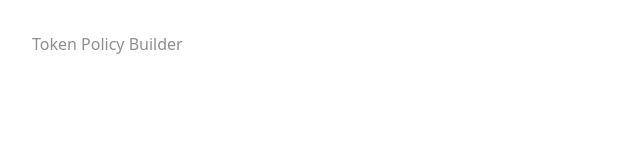
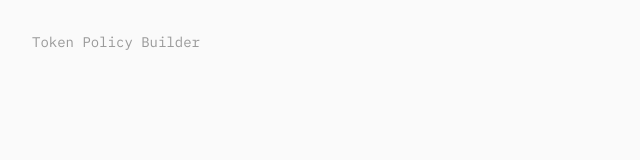
Before and after one commit to sid-nalegave/token-policy-builder, a React (Vite) app: page / in a window 1280 px wide. Shown: the top 160 px of the page, without its empty margins (0-640 px from the left). Built offline with nearby package versions, Linux system fonts and the light colour scheme.

Commit message:
feat: design tokens — tool-first palette, IBM Plex fonts, Okta navy accent

```diff
--- a/index.html
+++ b/index.html
@@ -4,7 +4,7 @@
     <meta charset="UTF-8" />
     <link rel="icon" type="image/svg+xml" href="/favicon.svg" />
     <meta name="viewport" content="width=device-width, initial-scale=1.0" />
-    <title>temp-init</title>
+    <title>Token Policy Builder</title>
   </head>
   <body>
     <div id="root"></div>
--- a/package.json
+++ b/package.json
@@ -12,7 +12,8 @@
   },
   "dependencies": {
     "@base-ui/react": "^1.3.0",
-    "@fontsource-variable/geist": "^5.2.8",
+    "@fontsource/ibm-plex-mono": "^5.2.7",
+    "@fontsource/ibm-plex-sans": "^5.2.8",
     "class-variance-authority": "^0.7.1",
     "clsx": "^2.1.1",
     "framer-motion": "^12.38.0",
--- a/src/App.tsx
+++ b/src/App.tsx
@@ -1,7 +1,7 @@
 function App() {
   return (
-    <main className="min-h-screen bg-background text-foreground">
-      <p className="p-8 text-muted-foreground">Token Policy Builder</p>
+    <main className="min-h-screen bg-background text-foreground p-8">
+      <p className="text-sm text-muted-foreground font-mono">Token Policy Builder</p>
     </main>
   )
 }
--- /dev/null
+++ b/src/design/tokens.css
@@ -0,0 +1,25 @@
+:root {
+  --color-background: #fafafa;
+  --color-foreground: #1a1a1a;
+  --color-card: #ffffff;
+  --color-primary: #1662dd;
+  --color-primary-light: #eff6ff;
+  --color-primary-dark: #1e3a5f;
+  --color-muted: #999999;
+  --color-border: #e5e5e5;
+  --color-warning-bg: #fffbeb;
+  --color-warning-text: #92400e;
+  --color-warning-border: #fde68a;
+
+  --font-sans: "IBM Plex Sans", sans-serif;
+  --font-mono: "IBM Plex Mono", monospace;
+
+  --radius-sm: 2px;
+  --radius-md: 4px;
+  --radius-lg: 6px;
+  --radius-xl: 8px;
+  --radius-pill: 100px;
+
+  --tracking-display: -0.025em;
+  --tracking-label: 0.12em;
+}
--- /dev/null
+++ b/src/design/tokens.ts
@@ -0,0 +1,32 @@
+export const tokens = {
+  colors: {
+    background: "#fafafa",
+    foreground: "#1a1a1a",
+    card: "#ffffff",
+    primary: "#1662dd",
+    primaryLight: "#eff6ff",
+    primaryDark: "#1e3a5f",
+    muted: "#999999",
+    border: "#e5e5e5",
+    warningBg: "#fffbeb",
+    warningText: "#92400e",
+    warningBorder: "#fde68a",
+  },
+  fontFamily: {
+    sans: ["IBM Plex Sans", "sans-serif"],
+    mono: ["IBM Plex Mono", "monospace"],
+  },
+  borderRadius: {
+    sm: "2px",
+    md: "4px",
+    lg: "6px",
+    xl: "8px",
+    pill: "100px",
+  },
+  letterSpacing: {
+    display: "-0.025em",
+    label: "0.12em",
+  },
+};
+
+export default tokens;
--- a/src/index.css
+++ b/src/index.css
@@ -1,51 +1,66 @@
+@import "@fontsource/ibm-plex-sans/400.css";
+@import "@fontsource/ibm-plex-sans/500.css";
+@import "@fontsource/ibm-plex-sans/600.css";
+@import "@fontsource/ibm-plex-mono/400.css";
+
 @tailwind base;
 @tailwind components;
 @tailwind utilities;
 
 @layer base {
   :root {
-    --background: 0 0% 100%;
-    --foreground: 0 0% 9%;
-    --card: 0 0% 100%;
-    --card-foreground: 0 0% 9%;
+    /* Tool-first: light monochrome base, Okta navy accent */
+    --background: 0 0% 98%;          /* #fafafa */
+    --foreground: 0 0% 10%;          /* #1a1a1a */
+    --card: 0 0% 100%;               /* #ffffff */
+    --card-foreground: 0 0% 10%;
     --popover: 0 0% 100%;
-    --popover-foreground: 0 0% 9%;
-    --primary: 0 0% 13%;
-    --primary-foreground: 0 0% 98%;
-    --secondary: 0 0% 97%;
-    --secondary-foreground: 0 0% 13%;
-    --muted: 0 0% 97%;
-    --muted-foreground: 0 0% 56%;
-    --accent: 0 0% 97%;
-    --accent-foreground: 0 0% 13%;
+    --popover-foreground: 0 0% 10%;
+    --primary: 214 83% 48%;          /* #1662dd okta navy */
+    --primary-foreground: 0 0% 100%;
+    --secondary: 0 0% 96%;           /* #f5f5f5 */
+    --secondary-foreground: 0 0% 33%;
+    --muted: 0 0% 96%;
+    --muted-foreground: 0 0% 60%;    /* #999 */
+    --accent: 214 100% 97%;          /* #eff6ff light blue */
+    --accent-foreground: 214 45% 24%; /* #1e3a5f dark navy */
     --destructive: 0 84% 60%;
     --destructive-foreground: 0 0% 98%;
-    --border: 0 0% 92%;
-    --input: 0 0% 92%;
-    --ring: 0 0% 71%;
-    --radius: 0.625rem;
+    --border: 0 0% 90%;              /* #e5e5e5 */
+    --input: 0 0% 90%;
+    --ring: 214 83% 48%;             /* okta navy for focus */
+    --radius: 0.25rem;               /* 4px — tight, tool-like */
+
+    /* Functional colors — used on result card only */
+    --warning-bg: 48 96% 89%;        /* amber */
+    --warning-text: 28 73% 26%;
+    --warning-border: 48 96% 77%;
   }
 
   .dark {
-    --background: 0 0% 9%;
-    --foreground: 0 0% 98%;
-    --card: 0 0% 13%;
-    --card-foreground: 0 0% 98%;
-    --popover: 0 0% 13%;
-    --popover-foreground: 0 0% 98%;
-    --primary: 0 0% 92%;
-    --primary-foreground: 0 0% 13%;
-    --secondary: 0 0% 27%;
-    --secondary-foreground: 0 0% 98%;
-    --muted: 0 0% 27%;
-    --muted-foreground: 0 0% 71%;
-    --accent: 0 0% 27%;
-    --accent-foreground: 0 0% 98%;
+    --background: 0 0% 7%;           /* #111 */
+    --foreground: 0 0% 93%;
+    --card: 0 0% 10%;
+    --card-foreground: 0 0% 93%;
+    --popover: 0 0% 10%;
+    --popover-foreground: 0 0% 93%;
+    --primary: 214 83% 55%;
+    --primary-foreground: 0 0% 100%;
+    --secondary: 0 0% 15%;
+    --secondary-foreground: 0 0% 80%;
+    --muted: 0 0% 15%;
+    --muted-foreground: 0 0% 45%;
+    --accent: 214 40% 15%;
+    --accent-foreground: 214 80% 80%;
     --destructive: 0 72% 51%;
     --destructive-foreground: 0 0% 98%;
-    --border: 0 0% 27%;
-    --input: 0 0% 27%;
-    --ring: 0 0% 56%;
+    --border: 0 0% 18%;
+    --input: 0 0% 18%;
+    --ring: 214 83% 55%;
+
+    --warning-bg: 28 50% 12%;
+    --warning-text: 48 80% 70%;
+    --warning-border: 28 40% 25%;
   }
 
   * {
@@ -53,6 +68,6 @@
   }
 
   body {
-    @apply bg-background text-foreground;
+    @apply bg-background text-foreground font-sans antialiased;
   }
 }
--- a/tailwind.config.js
+++ b/tailwind.config.js
@@ -5,6 +5,7 @@ export default {
   theme: {
     extend: {
       colors: {
+        /* shadcn semantic — mapped to tool-first palette */
         background: 'hsl(var(--background))',
         foreground: 'hsl(var(--foreground))',
         card: {
@@ -38,11 +39,28 @@ export default {
         border: 'hsl(var(--border))',
         input: 'hsl(var(--input))',
         ring: 'hsl(var(--ring))',
+
+        /* Functional colors — result card */
+        warning: {
+          DEFAULT: 'hsl(var(--warning-bg))',
+          text: 'hsl(var(--warning-text))',
+          border: 'hsl(var(--warning-border))',
+        },
+      },
+      fontFamily: {
+        sans: ['"IBM Plex Sans"', 'sans-serif'],
+        mono: ['"IBM Plex Mono"', 'monospace'],
+      },
+      letterSpacing: {
+        display: '-0.025em',
+        label: '0.12em',
       },
       borderRadius: {
-        lg: 'var(--radius)',
-        md: 'calc(var(--radius) - 2px)',
-        sm: 'calc(var(--radius) - 4px)',
+        sm: '2px',
+        md: '4px',
+        lg: '6px',
+        xl: '8px',
+        pill: '100px',
       },
     },
   },
```
Also changed, not shown: src/design/VOICE.md (added, +116 -0 lines), 2 other files (tests, documents, lock files or other folders).
